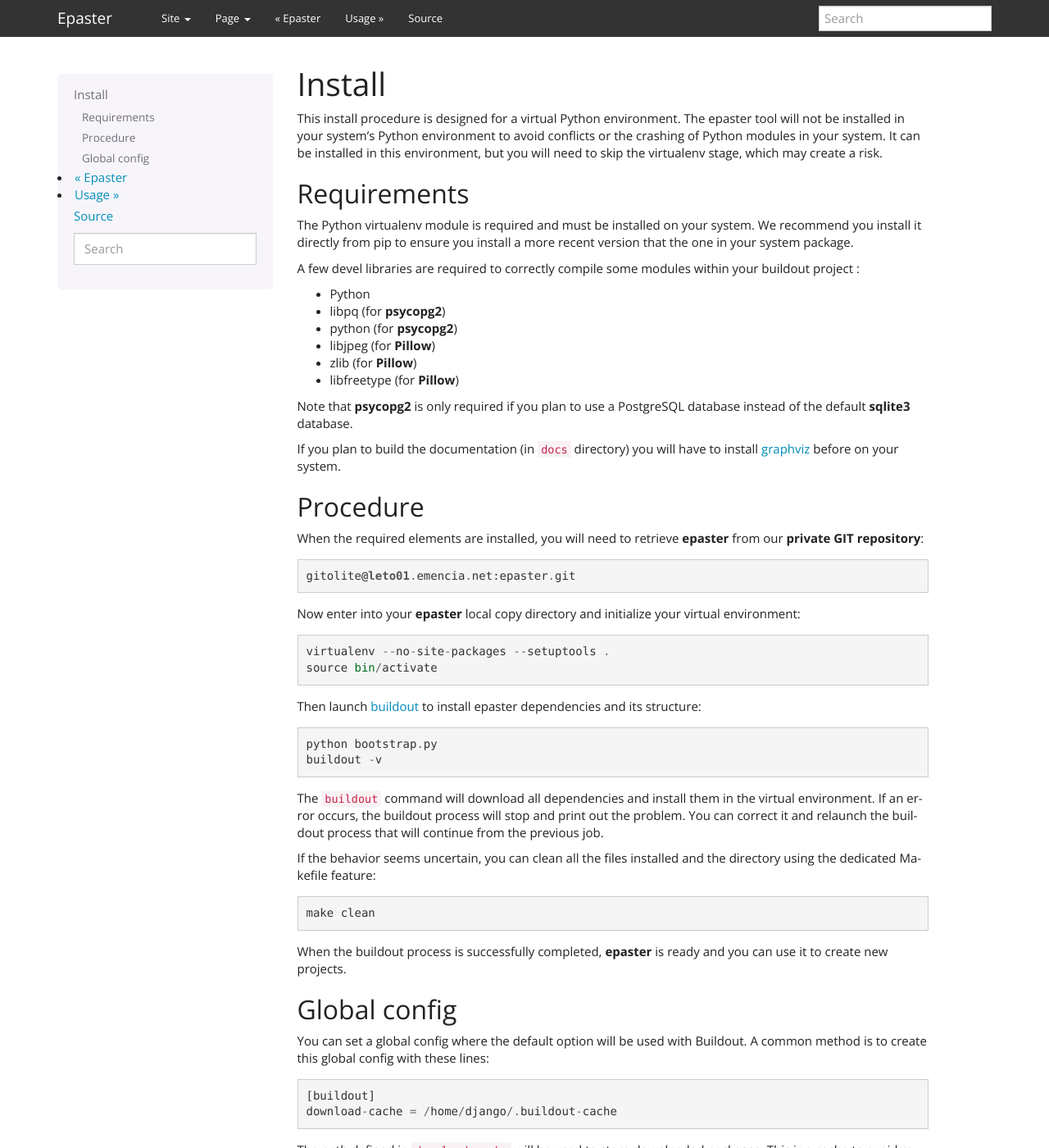
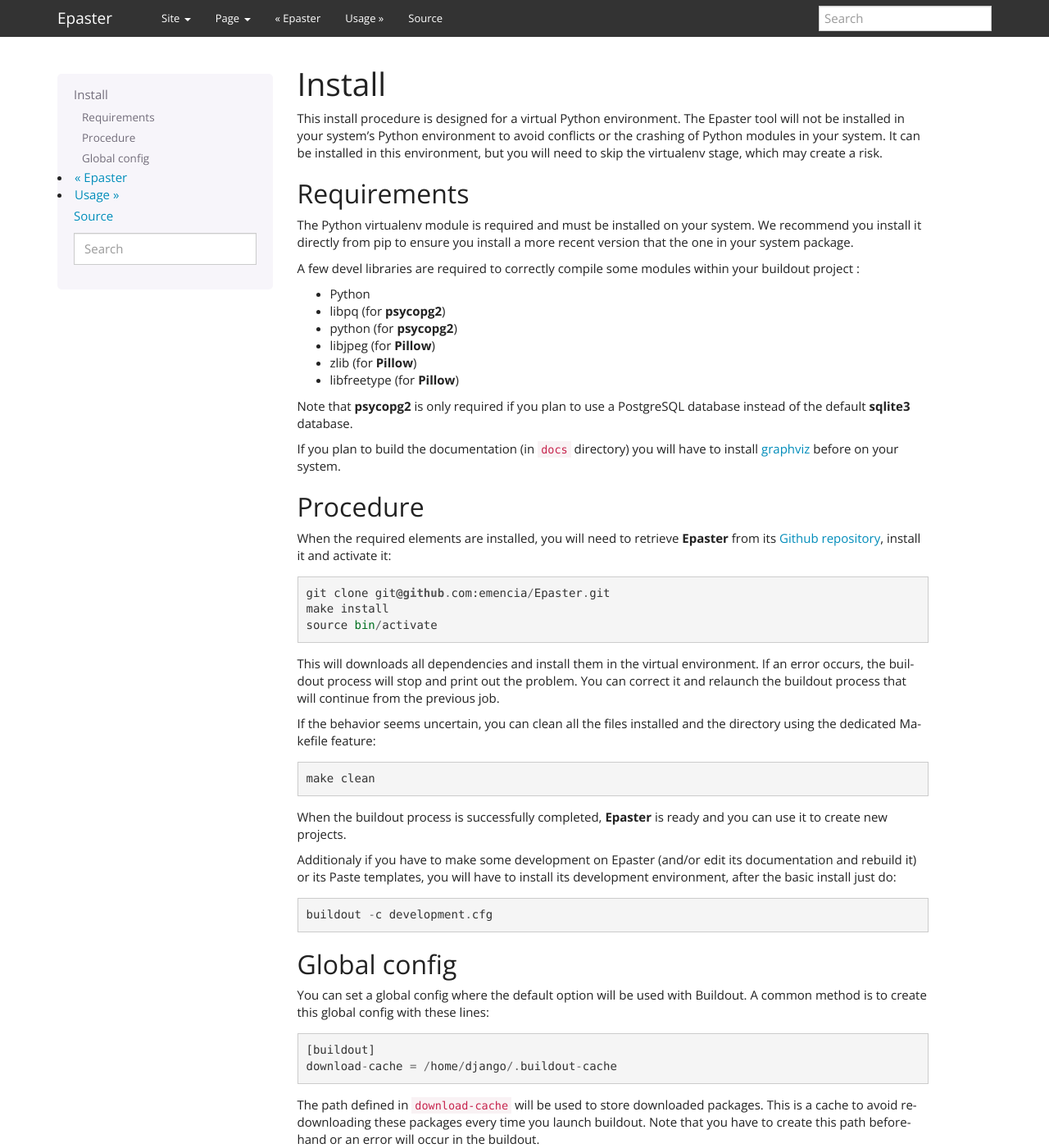
Before and after one commit to emencia/Epaster, a Sphinx documentation site: the page built from docs/install.rst, in a window 1280 px wide and 1400 px high. Shown: the whole window at 82% size. Built offline with Sphinx 7.4.7, drawn with Linux system fonts in a browser that asks for light colours.

Commit message:
* Add Development environnment, close #2; * Try to fix 'Doc compile fail on rtd', fix #1;

```diff
--- /dev/null
+++ b/development.cfg
@@ -0,0 +1,6 @@
+[buildout]
+extends                     = buildout.cfg
+eggs                       += Sphinx
+                              sphinx_bootstrap_theme
+download-cache              = ${env:HOME}/.buildout-eggs
+vcs-extend-develop          = git+git://github.com/emencia/emencia-paste-django.git#egg=emencia-paste-django
--- a/docs/conf.py
+++ b/docs/conf.py
@@ -12,7 +12,7 @@
 # serve to show the default.
 
 import datetime, sys, os
-import sphinx_bootstrap_theme
+#import sphinx_bootstrap_theme
 from subprocess import Popen, PIPE
 
 def get_version():
@@ -103,18 +103,23 @@ pygments_style = 'sphinx'
 
 # -- Options for HTML output ---------------------------------------------------
 
-# The theme to use for HTML and HTML Help pages.  See the documentation for
-# a list of builtin themes.
-#html_theme = 'nature'
-html_theme = 'bootstrap'
-html_theme_path = sphinx_bootstrap_theme.get_html_theme_path()
+try:
+    import sphinx_bootstrap_theme
+except ImportError:
+    pass
+else:
+    # The theme to use for HTML and HTML Help pages.  See the documentation for
+    # a list of builtin themes.
+    #html_theme = 'nature'
+    html_theme = 'bootstrap'
+    html_theme_path = sphinx_bootstrap_theme.get_html_theme_path()
 
-# Theme options are theme-specific and customize the look and feel of a theme
-# further.  For a list of options available for each theme, see the
-# documentation.
-html_theme_options = {
-    'bootswatch_theme': "yeti",
-}
+    # Theme options are theme-specific and customize the look and feel of a theme
+    # further.  For a list of options available for each theme, see the
+    # documentation.
+    html_theme_options = {
+        'bootswatch_theme': "yeti",
+    }
 
 # Add any paths that contain custom themes here, relative to this directory.
 #html_theme_path = []
--- a/docs/install.rst
+++ b/docs/install.rst
@@ -8,7 +8,7 @@
 Install
 *******
 
-This install procedure is designed for a virtual Python environment. The epaster tool will not be installed in your system’s Python environment to avoid conflicts or the crashing of Python modules in your system. It can be installed in this environment, but you will need to skip the virtualenv stage, which may create a risk.
+This install procedure is designed for a virtual Python environment. The Epaster tool will not be installed in your system’s Python environment to avoid conflicts or the crashing of Python modules in your system. It can be installed in this environment, but you will need to skip the virtualenv stage, which may create a risk.
 
 Requirements
 ============
@@ -31,27 +31,23 @@ If you plan to build the documentation (in ``docs`` directory) you will have to
 Procedure
 =========
 
-When the required elements are installed, you will need to retrieve **epaster** from our **private GIT repository**: ::
+When the required elements are installed, you will need to retrieve **Epaster** from its `Github repository <https://github.com/emencia/Epaster>`_, install it and activate it: ::
 
-    gitolite@leto01.emencia.net:epaster.git
-
-Now enter into your **epaster** local copy directory and initialize your virtual environment: ::
-
-    virtualenv --no-site-packages --setuptools .
+    git clone git@github.com:emencia/Epaster.git
+    make install
     source bin/activate
 
-Then launch `buildout`_ to install epaster dependencies and its structure: ::
-
-    python bootstrap.py
-    buildout -v
-
-The ``buildout`` command will download all dependencies and install them in the virtual environment. If an error occurs, the buildout process will stop and print out the problem. You can correct it and relaunch the buildout process that will continue from the previous job.
+This will downloads all dependencies and install them in the virtual environment. If an error occurs, the buildout process will stop and print out the problem. You can correct it and relaunch the buildout process that will continue from the previous job.
 
 If the behavior seems uncertain, you can clean all the files installed and the directory using the dedicated Makefile feature: ::
 
     make clean
 
-When the buildout process is successfully completed, **epaster** is ready and you can use it to create new projects.
+When the buildout process is successfully completed, **Epaster** is ready and you can use it to create new projects.
+
+Additionaly if you have to make some development on Epaster (and/or edit its documentation and rebuild it) or its Paste templates, you will have to install its development environment, after the basic install just do: ::
+
+    buildout -c development.cfg
 
 Global config
 =============
```
Also changed, not shown: buildout.cfg (+8 -7 lines), docs/django.rst (+25 -3 lines), docs/history.rst (+13 -0 lines), docs/usage.rst (+4 -4 lines), 4 other files.
